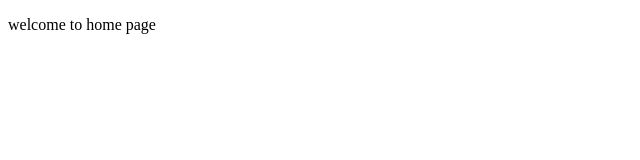
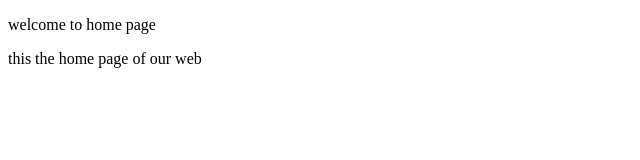
Before and after one commit to uwinezagloria/Gym-Git-Exercise-Solutions, a plain HTML site: page home.html in a window 1280 px wide. Shown: the whole page, without its empty margins (0-640 px from the left). Drawn offline with Linux system fonts and the light colour scheme.

Commit message:
addin paragraph to home page

```diff
--- a/home.html
+++ b/home.html
@@ -7,5 +7,6 @@
 </head>
 <body>
     <p>welcome to home page</p>
+    <p>this the home page of our web </p>
 </body>
 </html>
```
